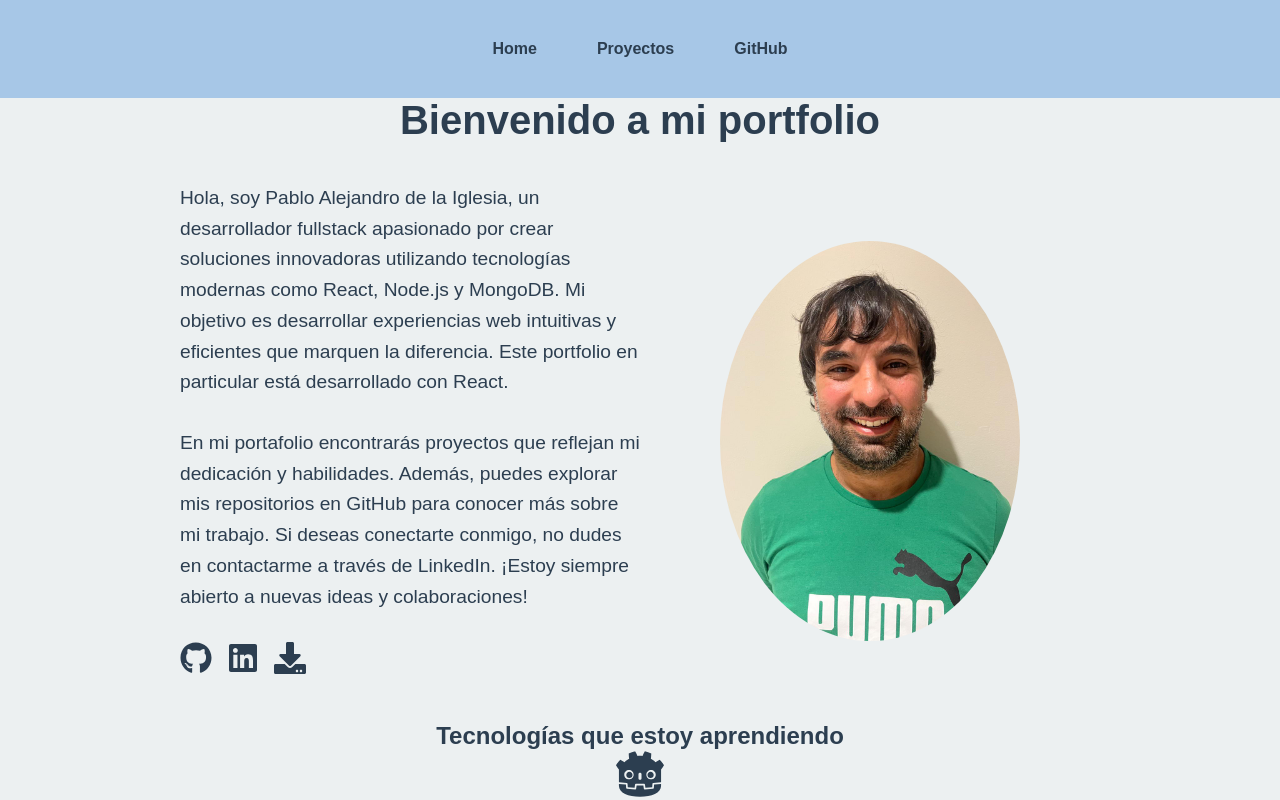
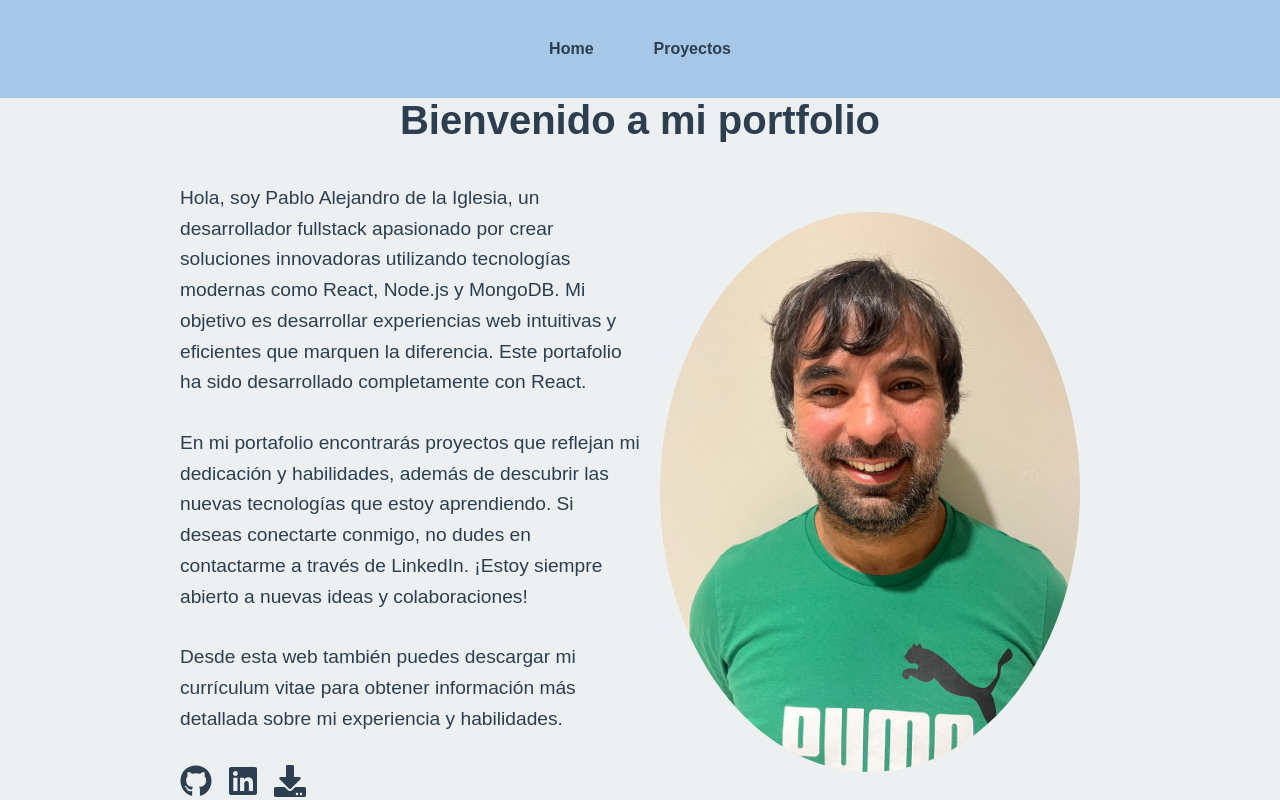
Before and after one commit to Lata1989/portfolio-entrega-programacion-3-coloquio, a React (Create React App) app: page / in a window 1280 px wide. Shown: the top 800 px of the page. Built offline with nearby package versions, Linux system fonts and the light colour scheme.

Commit message:
modificada la imagen y el contenido de los p

```diff
--- a/src/components/Navbar.jsx
+++ b/src/components/Navbar.jsx
@@ -8,7 +8,7 @@ export const Navbar = () => {
             <Link to="/">Home</Link>
             <Link to="/projects">Proyectos</Link>
             {/* <Link to="/contact">Enviar Mail</Link> */}
-            <Link to="/github">GitHub</Link>
+            {/* <Link to="/github">GitHub</Link> */}
         </nav>
     );
 };
--- a/src/pages/Home.jsx
+++ b/src/pages/Home.jsx
@@ -13,12 +13,16 @@ export const Home = () => {
                 <div className="left-content">
                     <p>
                         Hola, soy Pablo Alejandro de la Iglesia, un desarrollador fullstack apasionado por crear soluciones innovadoras utilizando tecnologías modernas como React, Node.js y MongoDB.
-                        Mi objetivo es desarrollar experiencias web intuitivas y eficientes que marquen la diferencia. Este portfolio en particular está desarrollado con React.
+                        Mi objetivo es desarrollar experiencias web intuitivas y eficientes que marquen la diferencia. Este portafolio ha sido desarrollado completamente con React.
                     </p>
                     <p>
-                        En mi portafolio encontrarás proyectos que reflejan mi dedicación y habilidades. Además, puedes explorar mis repositorios en GitHub para conocer más sobre mi trabajo.
+                        En mi portafolio encontrarás proyectos que reflejan mi dedicación y habilidades, además de descubrir las nuevas tecnologías que estoy aprendiendo.
                         Si deseas conectarte conmigo, no dudes en contactarme a través de LinkedIn. ¡Estoy siempre abierto a nuevas ideas y colaboraciones!
                     </p>
+                    <p>
+                        Desde esta web también puedes descargar mi currículum vitae para obtener información más detallada sobre mi experiencia y habilidades.
+                    </p>
+
                     <div className="social-icons">
                         <a href="https://github.com/Lata1989" target="_blank" rel="noopener noreferrer"><FaGithub /></a>
                         <a href="https://linkedin.com/in/pablo-alejandro-de-la-iglesia-84360b234/" target="_blank" rel="noopener noreferrer"><FaLinkedin /></a>
--- a/src/styles/home.css
+++ b/src/styles/home.css
@@ -79,11 +79,10 @@ h1 {
 }
 
 .right-content img {
-    max-width: 25rem;
-    height: 25rem;
+    max-width: 35rem;
+    height: 35rem;
     border-radius: 50%;
     object-fit: cover;
-    margin-top: 20px;
 }
 
 /* Sección de tecnologías */
```
